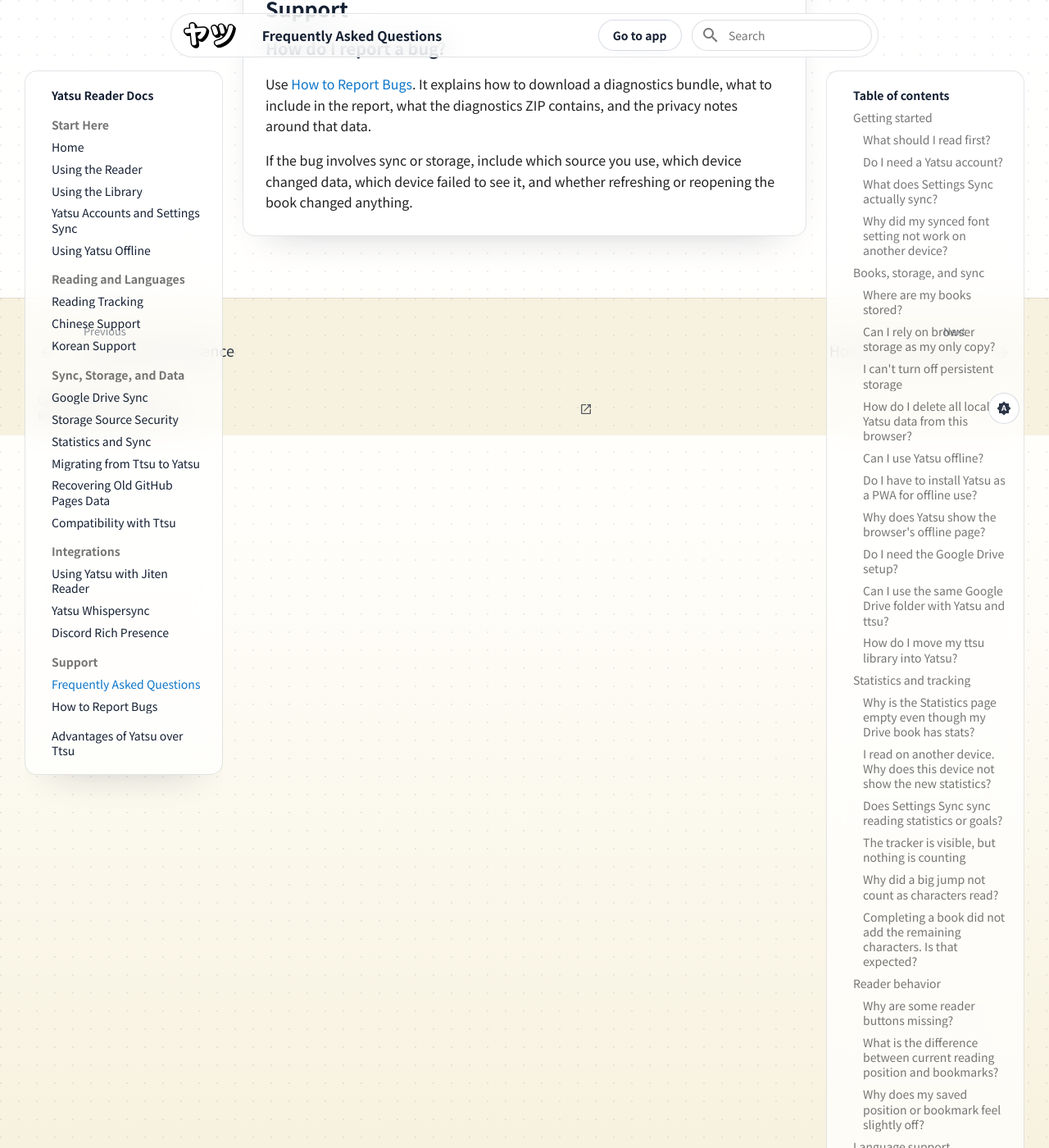
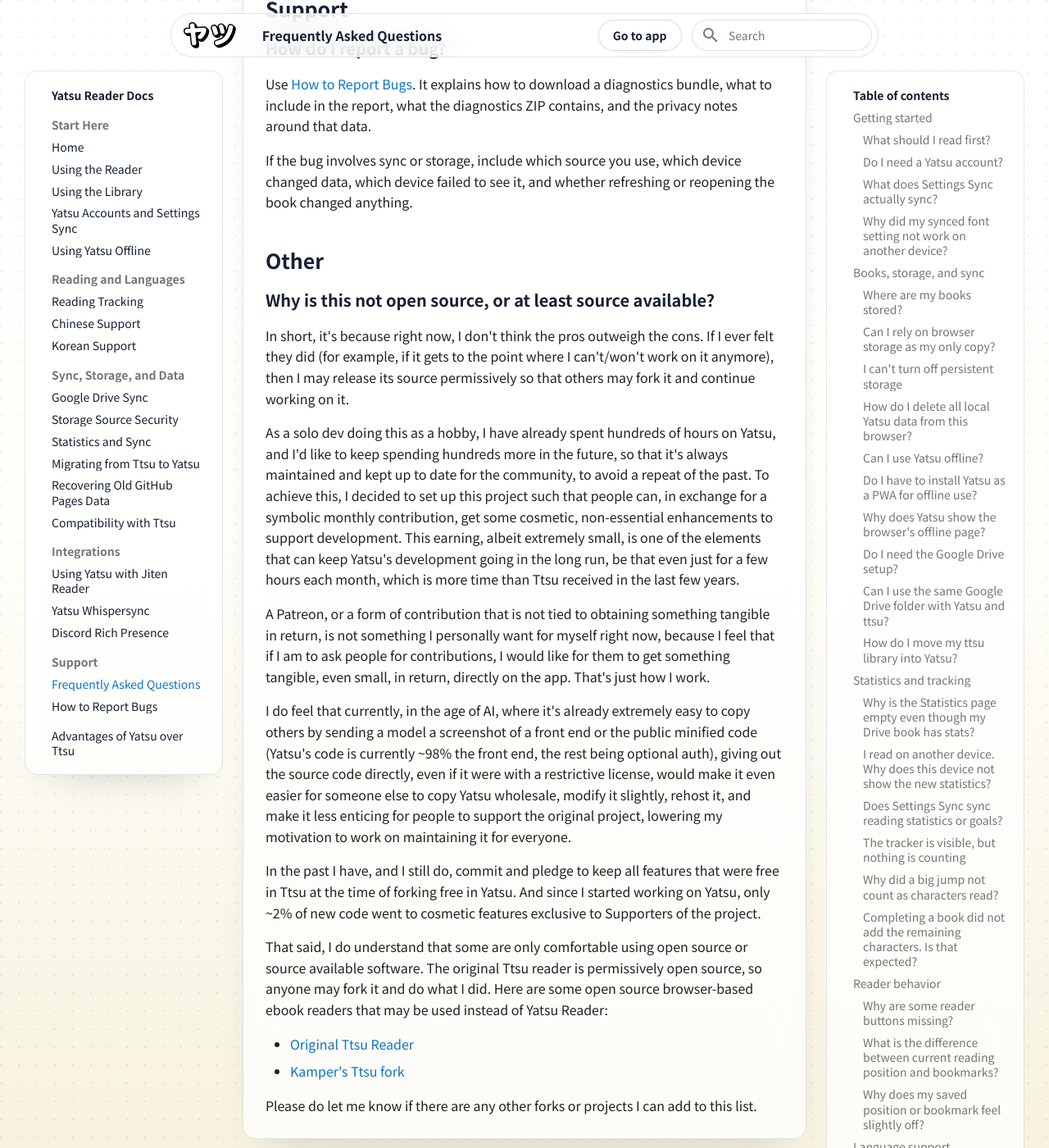
Before and after one commit to ytrms/yatsu-reader-docs, an MkDocs documentation site: the page built from docs/faq.md, in a window 1280 px wide and 1400 px high, scrolled down 7640 px. Shown: the whole window at 82% size. Built offline with MkDocs 1.6.1 and Material for MkDocs 9.7.7, drawn with Linux system fonts in a browser that asks for light colours.

Commit message:
Add source availability FAQ

```diff
--- a/docs/faq.md
+++ b/docs/faq.md
@@ -227,3 +227,24 @@
 Use [How to Report Bugs](how-to-report-bugs.md). It explains how to download a diagnostics bundle, what to include in the report, what the diagnostics ZIP contains, and the privacy notes around that data.
 
 If the bug involves sync or storage, include which source you use, which device changed data, which device failed to see it, and whether refreshing or reopening the book changed anything.
+
+## Other
+
+### Why is this not open source, or at least source available?
+
+In short, it's because right now, I don't think the pros outweigh the cons. If I ever felt they did (for example, if it gets to the point where I can't/won't work on it anymore), then I may release its source permissively so that others may fork it and continue working on it.
+
+As a solo dev doing this as a hobby, I have already spent hundreds of hours on Yatsu, and I'd like to keep spending hundreds more in the future, so that it's always maintained and kept up to date for the community, to avoid a repeat of the past. To achieve this, I decided to set up this project such that people can, in exchange for a symbolic monthly contribution, get some cosmetic, non-essential enhancements to support development. This earning, albeit extremely small, is one of the elements that can keep Yatsu's development going in the long run, be that even just for a few hours each month, which is more time than Ttsu received in the last few years.
+
+A Patreon, or a form of contribution that is not tied to obtaining something tangible in return, is not something I personally want for myself right now, because I feel that if I am to ask people for contributions, I would like for them to get something tangible, even small, in return, directly on the app. That's just how I work.
+
+I do feel that currently, in the age of AI, where it's already extremely easy to copy others by sending a model a screenshot of a front end or the public minified code (Yatsu's code is currently ~98% the front end, the rest being optional auth), giving out the source code directly, even if it were with a restrictive license, would make it even easier for someone else to copy Yatsu wholesale, modify it slightly, rehost it, and make it less enticing for people to support the original project, lowering my motivation to work on maintaining it for everyone.
+
+In the past I have, and I still do, commit and pledge to keep all features that were free in Ttsu at the time of forking free in Yatsu. And since I started working on Yatsu, only ~2% of new code went to cosmetic features exclusive to Supporters of the project.
+
+That said, I do understand that some are only comfortable using open source or source available software. The original Ttsu reader is permissively open source, so anyone may fork it and do what I did. Here are some open source browser-based ebook readers that may be used instead of Yatsu Reader:
+
+- [Original Ttsu Reader](https://reader.ttsu.app)
+- [Kamper's Ttsu fork](https://kamperemu.github.io/ebook-reader/manage)
+
+Please do let me know if there are any other forks or projects I can add to this list.
```
